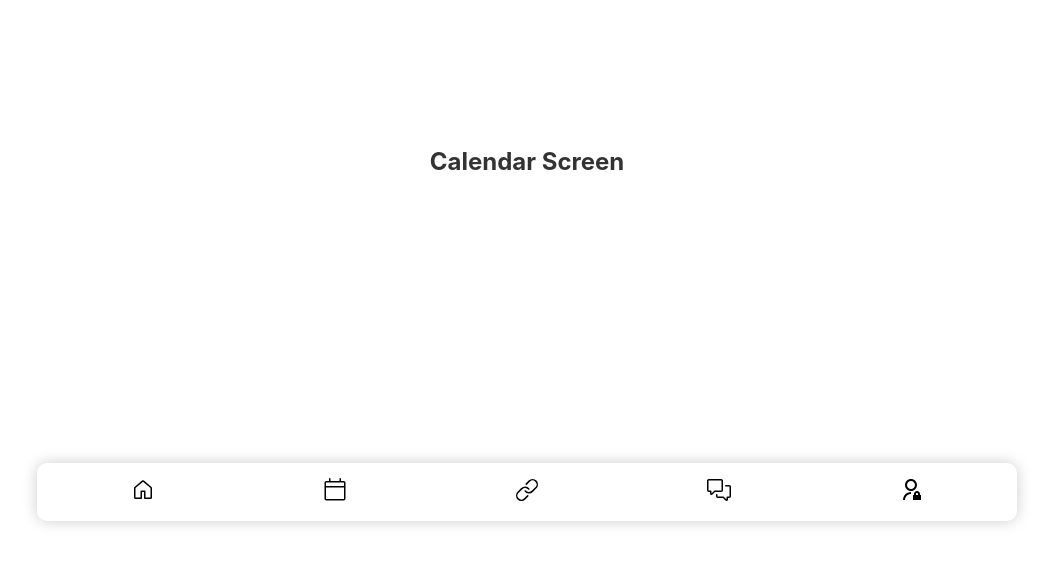
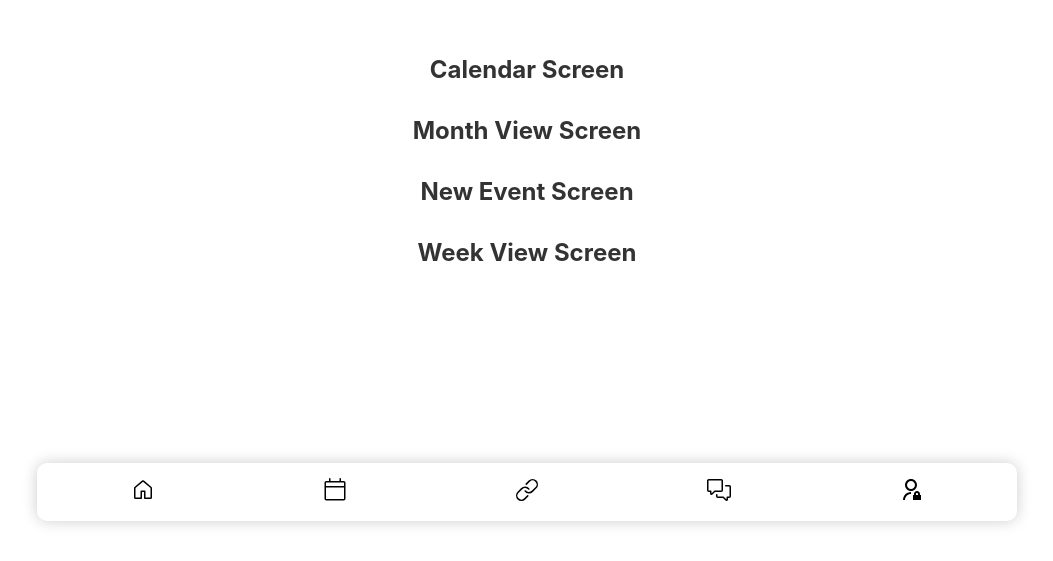
Before and after one commit to Kingdom-Coders/aaiv-app, a React (Create React App) app in the folder frontend/: page /calendar in a window 1280 px wide. Shown: the part 239-800 px from the top of the page, without its empty margins (113-1166 px from the left). Built offline with nearby package versions, Linux system fonts and the light colour scheme; sample sign-in values are in the browser's storage.

Commit message:
added divs for calendar organization

```diff
--- a/frontend/src/screens/Calendar/Calendar.css
+++ b/frontend/src/screens/Calendar/Calendar.css
@@ -1,12 +1,26 @@
 .calendar-screen {
     display: flex;
+    flex-direction: column;
     justify-content: center;
     align-items: center;
     height: 100vh;
     background-color: white;
   }
 
-  h1 {
+.calendar-month-view {
+    display: flex;
+  }
+
+.calendar-new-event {
+    display: flex;
+
+  }
+
+.calendar-week-view {
+    display: flex;
+  }
+
+h1 {
     font-size: 24px;
     color: #333;
   }
--- a/frontend/src/screens/Calendar/Calendar.js
+++ b/frontend/src/screens/Calendar/Calendar.js
@@ -4,7 +4,18 @@ import './Calendar.css';
 const Calendar = () => {
   return (
     <div className="calendar-screen">
-      <h1>Calendar Screen</h1>
+      <div className="calendar-title">
+        <h1>Calendar Screen</h1>
+      </div>
+      <div className="calendar-month-view">
+        <h1>Month View Screen</h1>
+      </div>
+      <div className="calendar-new-event">
+        <h1>New Event Screen</h1>
+      </div>
+      <div className="calendar-week-view">
+        <h1>Week View Screen</h1>
+      </div>
     </div>
   );
 };
```
